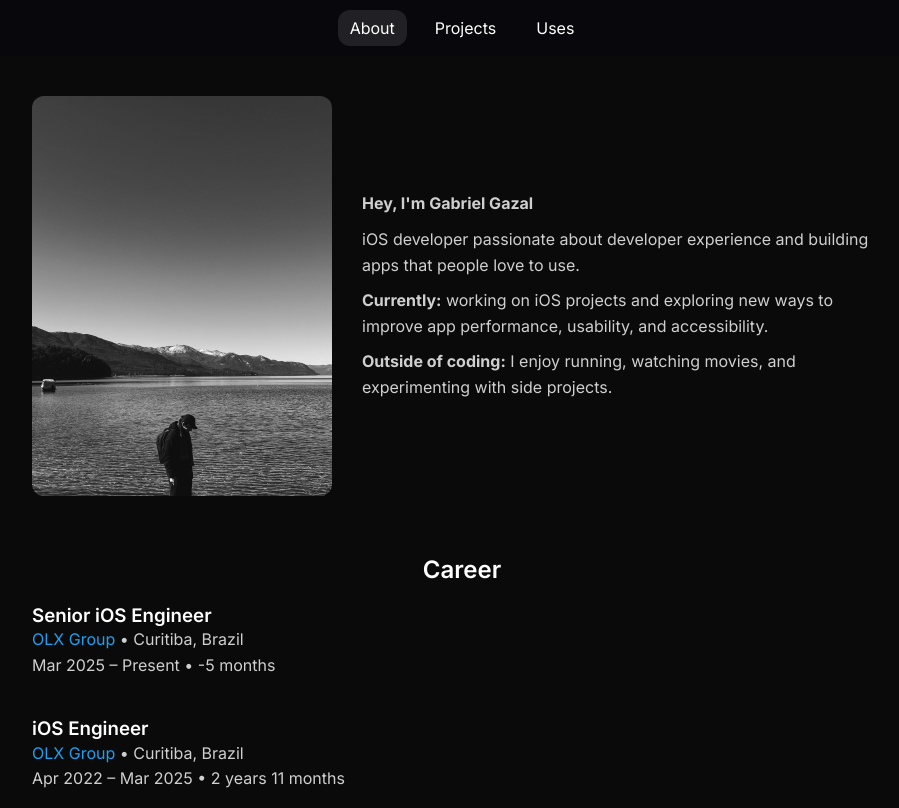
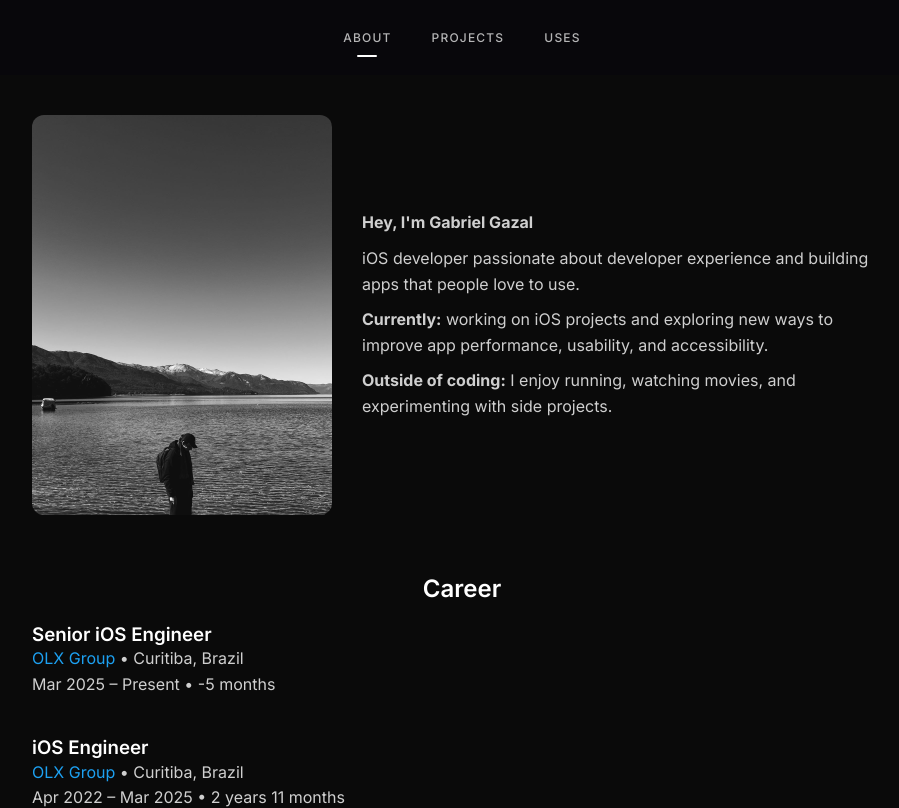
Before and after one commit to gabrielgazal/gabrielgazal.com, a Next.js app: page /about in a window 1280 px wide. Shown: the top 808 px of the page, without its empty margins (178-1077 px from the left). Built offline with nearby package versions, Linux system fonts and the light colour scheme; what kbar would draw is missing.

Commit message:
fixed navbar

```diff
--- a/components/Navbar.js
+++ b/components/Navbar.js
@@ -1,28 +1,39 @@
 import Link from "next/link";
 import { useRouter } from "next/router";
+import { useState } from "react";
 import styles from "../styles/NavBar.module.css";
 
 export default function NavBar() {
   const router = useRouter();
+  const [hovered, setHovered] = useState('');
+
   const navItems = [
     { name: "About", href: "/about" },
-    // { name: "Articles", href: "/articles" },
     { name: "Projects", href: "/projects" },
     { name: "Uses", href: "/uses" }
   ];
 
   return (
     <nav className={styles.navbar}>
-      {navItems.map((item) => (
+      {navItems.map((item) => {
+        const isActive = router.pathname === item.href;
+        const isHovered = hovered === item.name;
+
+        return (
           <Link
             key={item.href}
             href={item.href}
-          className={`${styles.navItem} ${router.pathname === item.href ? styles.active : ""
-            }`}
+            className={`${styles.navItem} ${isActive ? styles.active : ""}`}
+            onMouseEnter={() => setHovered(item.name)}
+            onMouseLeave={() => setHovered('')}
           >
+            {isHovered && (
+              <span className={styles.navHovered}></span>
+            )}
             {item.name}
           </Link>
-      ))}
+        );
+      })}
     </nav>
   );
 }
--- a/styles/NavBar.module.css
+++ b/styles/NavBar.module.css
@@ -1,45 +1,79 @@
-.nav {
-    background: #08070b;
-    /* cor de fundo da navbar */
+.navbar {
+    display: flex;
+    gap: 0;
+    background-color: #08070b;
     padding: 10px 20px;
-}
-
-.navList {
-    display: flex;
-    gap: 16px;
-    list-style: none;
-    margin: 0;
-    padding: 0;
+    justify-content: center;
+    align-items: center;
 }
 
 .navItem {
     position: relative;
-    padding: 8px 12px;
-    border-radius: 12px;
-    /* cantos arredondados */
-    color: #ffffff;
-    text-decoration: none;
-    transition: background 0.3s ease, color 0.3s ease;
+    display: inline-block;
+    padding: 20px;
+    color: rgba(255, 255, 255, 0.7);
+    text-decoration: none !important;
+    text-transform: uppercase;
+    font-size: 12px;
+    font-weight: 500;
+    letter-spacing: 1.2px;
+    cursor: pointer;
+    transition: color 0.3s ease;
 }
 
-.navItem:hover {
-    background: rgba(255, 255, 255, 0.05);
-    /* hover clarinho */
+/* Retângulo de hover para todos os itens */
+.navItem::before {
+    content: '';
+    position: absolute;
+    top: 0;
+    left: 0;
+    right: 0;
+    bottom: 0;
+    background: rgba(255, 255, 255, 0.1);
+    border-radius: 12px;
+    opacity: 0;
+    transition: opacity 0.3s ease;
+    z-index: 0;
+    /* atrás do texto */
 }
 
-.navItem.active {
-    background: rgba(255, 255, 255, 0.1);
-    /* fundo do item ativo */
+.navItem:hover::before {
+    opacity: 1;
 }
 
-.navbar {
-    display: flex;
-    gap: 16px;
-    background-color: #08070b;
-    padding: 10px 20px;
+/* Texto muda no hover */
+.navItem:hover {
+    color: #ffffff;
+    z-index: 1;
+    /* garante que o texto fique acima do retângulo */
+}
 
-    justify-content: center;
-    /* centraliza horizontalmente */
-    align-items: center;
-    /* centraliza verticalmente */
+/* Barra inferior somente para o item ativo */
+.navItem.active::after {
+    content: '';
+    position: absolute;
+    bottom: 8px;
+    left: 50%;
+    transform: translateX(-50%);
+    width: 20px;
+    height: 2px;
+    background: #ffffff;
+    /* barra branca */
+    border-radius: 1px;
+    z-index: 2;
+    /* acima do retângulo hover */
 }
+
+/* Barrinha vermelha para itens não ativos */
+.navItem:not(.active)::after {
+    content: '';
+    position: absolute;
+    bottom: 8px;
+    left: 50%;
+    transform: translateX(-50%);
+    width: 20px;
+    height: 2px;
+    background: rgba(255, 255, 255, 0);
+    border-radius: 1px;
+    z-index: 2;
+}
```
Lines whose indentation alone changed are shown as unchanged.
